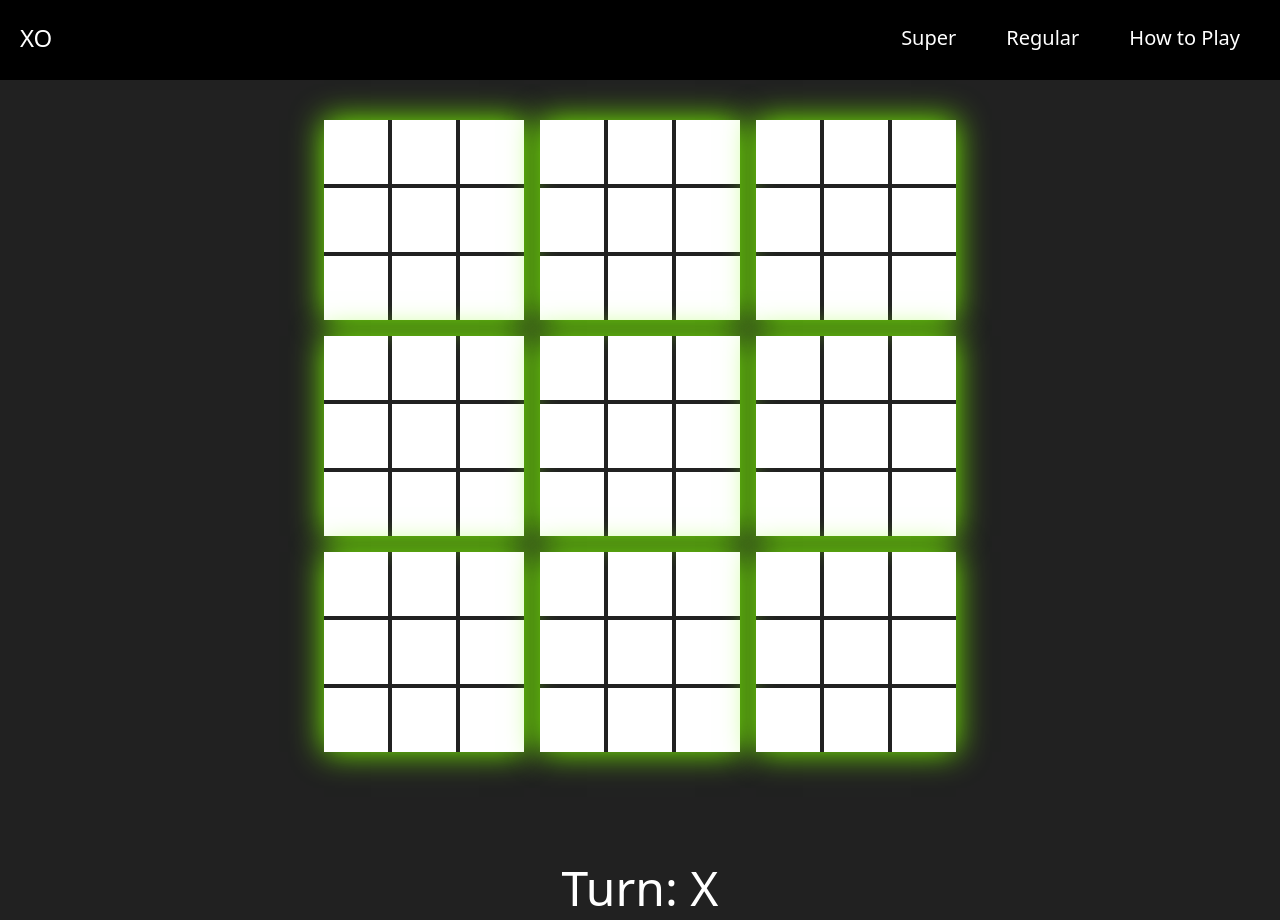
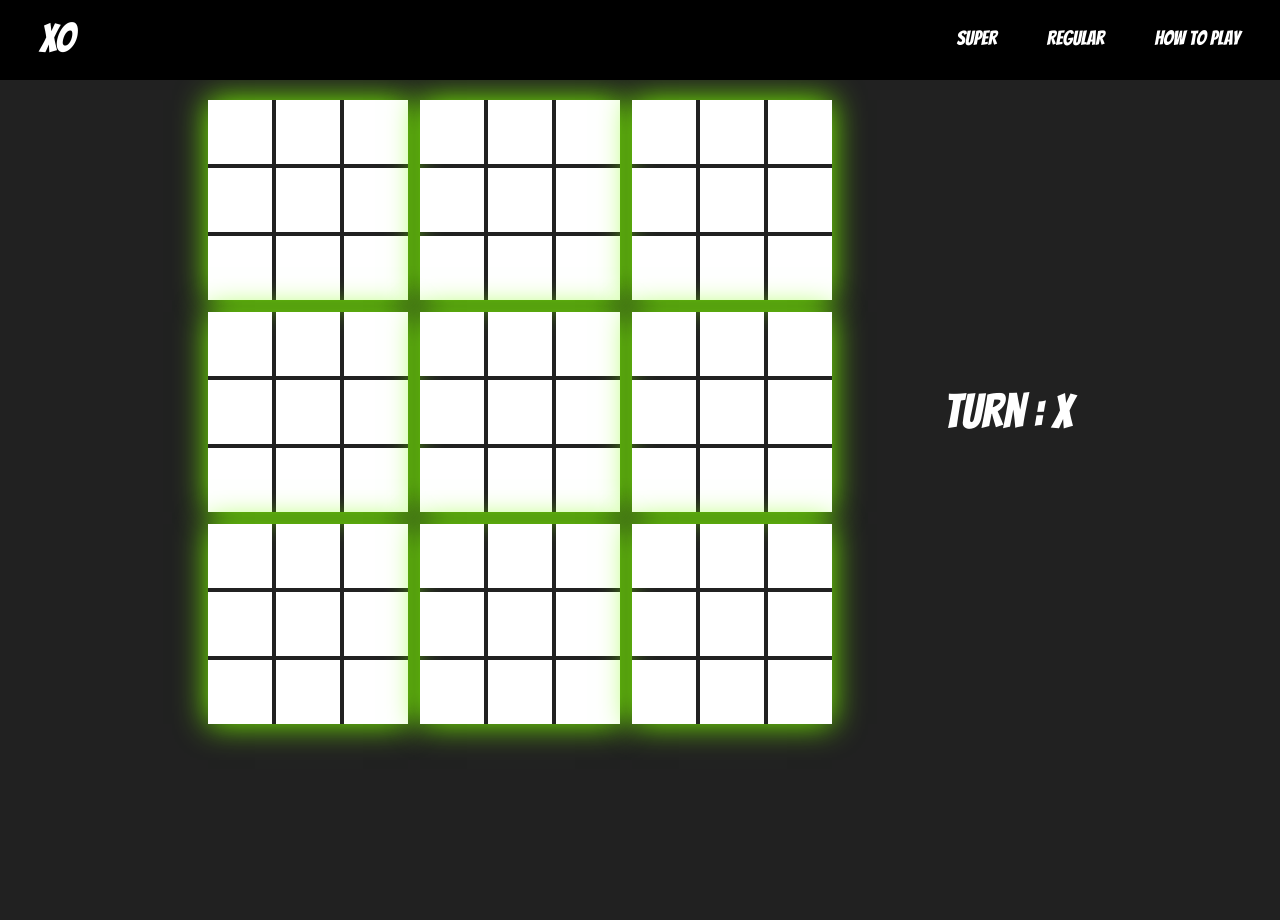
Before and after one commit to ksinha5nov/super-xo, a React (Vite) app: page /super in a window 1280 px wide. After the commit the page ends 800 px from the top, so only its background shows below. Built offline with nearby package versions, Linux system fonts and the light colour scheme.

Commit message:
converting into tailwind and socket programming left

```diff
--- a/src/components/Button.tsx
+++ b/src/components/Button.tsx
@@ -9,13 +9,12 @@ interface ButtonProps {
 const Buttons = ({ name }: ButtonProps) => {
     return (
         <div className='hover:'>
-            <Button variant="contained" color="secondary">
-                {/* <Box
+            <Button variant="contained" color="secondary"
                 sx={{
                     display: 'flex',
                     border: '1px solid grey',
-                    fontWeight: 'Bold',
-                    fontFamily: 'serif',
+                    fontWeight: 'normal',
+                    fontFamily: 'Bangers',
                     height: 40,
                     width: 200,
                     // color: "success",
@@ -29,8 +28,7 @@ const Buttons = ({ name }: ButtonProps) => {
                         transform: "scale3d(1.15, 1.15, 1)",
                         transition: "transform 0.2s ease-in-out"
                     }
-                }}
-            > */}
+                }}>
                 {name}
 
                 {/* </Box> */}
--- a/src/components/NavBar.tsx
+++ b/src/components/NavBar.tsx
@@ -16,19 +16,13 @@ const NavBar = () => {
     borderBottom: '5px solid black',  // Adds a white border at the bottom
     width: '100%',
     background: 'black',  // Ensure the nav bar takes up 100% of the width
-    marginBottom: '20px',
+    //marginBottom: '20px',
     height: '80px'
   };
 
-  const mainStyle = {
-    flex: 1,
-    display: 'flex',
-    justifyContent: 'space-around',
-    alignItems: 'center',
-  };
-
   const titleStyle = {
-    fontSize: '24px',
+    fontSize: '40px',
+    marginLeft: '20px',
     alignItems: 'center',
     justifyItems: 'center',
   };
--- a/src/components/singleBoard.tsx
+++ b/src/components/singleBoard.tsx
@@ -39,7 +39,7 @@ const SingleBoard: React.FC<SingleBoardProps> = () => {
     }
 
     return (<>
-        <div className="grid grid-cols-3 gap-1">
+        <div className=" mt-20 grid grid-cols-3 gap-1">
             {board.map((val, idx) => (
                 <div key={idx} id={`${boardId.current}${idx}`} className="h-20 w-20 text-2xl cursor-pointer bg-white text-black flex items-center justify-center transition-all" onClick={e => fillOnClick(e)}>{val}</div>
             ))}
--- a/src/components/superBoard.tsx
+++ b/src/components/superBoard.tsx
@@ -55,8 +55,8 @@ const SuperBoard: React.FC<SuperBoardProps> = () => {
 
   return (
     <>
-      <div className="flex items-center flex-col gap-28">
-        <div className="grid grid-cols-3 gap-4 place-items-center">
+      <div className="mt-5 flex items-center gap-28">
+        <div className="grid grid-cols-3 gap-3 place-items-center">
           {board.map(
             (val, idx) => val === "" ? (
               <GameBoard
@@ -72,7 +72,7 @@ const SuperBoard: React.FC<SuperBoardProps> = () => {
             )
           )}
         </div>
-        <div className="text-5xl">Turn: {turn === 1 ? "X" : "O"}</div>
+        <div className=" font-banger text-5xl">Turn : {turn === 1 ? "X" : "O"}</div>
       </div>
     </>
   );
--- a/src/index.css
+++ b/src/index.css
@@ -6,6 +6,7 @@
   box-sizing: border-box;
   margin: 0;
   padding: 0;
+  font-family: 'Bangers';
 }
 
 body {
@@ -15,5 +16,5 @@ body {
   background-repeat: no-repeat;
   background-size: cover;
   color: white;
-  padding: 120px 0 0;
+  padding: 80px 0 0;
 }
```
